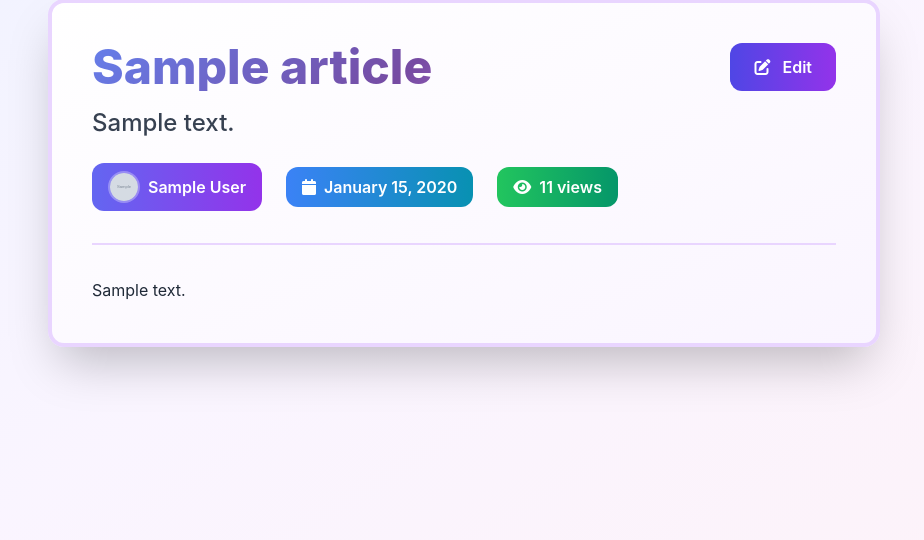
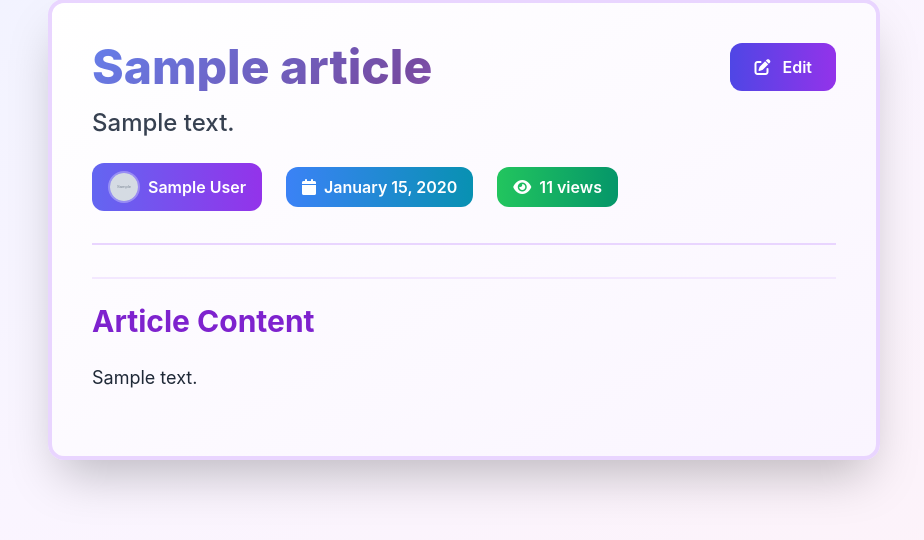
Before and after one commit to HalilIbrahimHasan/talentschat, a Flask app: a page that uses app/templates/article/view.html in a window 1280 px wide. Shown: the part 173-713 px from the top of the page, without its empty margins (176-1100 px from the left). Run offline with Flask 3, Linux system fonts and the light colour scheme; a user stored in the database is signed in; tables that the repository leaves empty hold one stand-in row (values such as "Sample post"); grey boxes marked "Sample" are stand-in pictures; some libraries are stand-ins or nearby versions.

Commit message:
All articles, videos and docs updated

```diff
--- a/app/blueprints/articles/routes.py
+++ b/app/blueprints/articles/routes.py
@@ -7,6 +7,7 @@ from app.extensions import db
 # Import Article model to ensure it's registered
 import app.models.article
 from app.services.permissions import can_view_workspace, can_manage_workspace
+from app.blueprints.articles.forms import ArticleForm
 from datetime import datetime
 
 
@@ -34,10 +35,21 @@ def list(workspace_slug):
     if not can_view_workspace(current_user, workspace):
         abort(403)
 
-    # Get published articles for all users, all articles for authors
+    # Get articles user can view:
+    # - Published articles: all users can view
+    # - Draft articles: only author or workspace managers can view
     if can_write_articles(current_user, workspace):
-        articles = Article.query.filter_by(workspace_id=workspace.id).order_by(Article.created_at.desc()).all()
+        # Authors can see all articles (their own drafts + all published)
+        from sqlalchemy import or_
+        articles = Article.query.filter(
+            Article.workspace_id == workspace.id,
+            or_(
+                Article.is_published == True,
+                Article.author_id == current_user.id
+            )
+        ).order_by(Article.created_at.desc()).all()
     else:
+        # Non-authors can only see published articles
         articles = Article.query.filter_by(workspace_id=workspace.id, is_published=True).order_by(Article.created_at.desc()).all()
 
     return render_template('article/list.html', workspace=workspace, articles=articles, can_write=can_write_articles(current_user, workspace))
@@ -56,26 +68,25 @@ def create(workspace_slug):
         flash('You do not have permission to write articles', 'error')
         return redirect(url_for('articles.list', workspace_slug=workspace_slug))
 
-    if request.method == 'POST':
-        title = request.form.get('title', '').strip()
-        content = request.form.get('content', '').strip()
-        excerpt = request.form.get('excerpt', '').strip()
-        is_published = request.form.get('is_published') == 'on'
+    form = ArticleForm()
 
-        if not title or not content:
-            flash('Title and content are required', 'error')
-            return render_template('article/create.html', workspace=workspace)
-
+    if form.validate_on_submit():
+        # Create article with workspace_id first so slug generation can check for uniqueness
         article = Article(
             workspace_id=workspace.id,
             author_id=current_user.id,
-            title=title,
-            content=content,
-            excerpt=excerpt
+            title=form.title.data.strip(),
+            content=form.content.data.strip(),
+            excerpt=form.excerpt.data.strip() if form.excerpt.data else None
         )
+        # Ensure slug is set and unique
+        if not article.slug:
+            from app.utils.ids import generate_slug
+            base_slug = generate_slug(article.title)
+            article.slug = article._make_unique_slug(base_slug)
         article.set_content_html()
 
-        if is_published:
+        if form.is_published.data:
             article.publish()
 
         db.session.add(article)
@@ -84,7 +95,7 @@ def create(workspace_slug):
         flash('Article created successfully!', 'success')
         return redirect(url_for('articles.view', workspace_slug=workspace_slug, article_slug=article.slug))
 
-    return render_template('article/create.html', workspace=workspace)
+    return render_template('article/create.html', workspace=workspace, form=form)
 
 
 @bp.route('/<article_slug>')
@@ -101,10 +112,32 @@ def view(workspace_slug, article_slug):
         slug=article_slug
     ).first_or_404()
 
-    # Check if user can view (published or author)
-    if not article.is_published and article.author_id != current_user.id:
-        if not can_manage_workspace(current_user, workspace):
-            abort(403)
+    # Check if user can view:
+    # - Published articles: all workspace members can view (no restrictions)
+    # - Draft articles: only author or workspace managers can view
+    if article.is_published:
+        # Published articles are viewable by all workspace members - no restrictions
+        pass
+    else:
+        # Draft articles: only author or workspace managers can view
+        if article.author_id != current_user.id and not can_manage_workspace(current_user, workspace):
+            flash('This article is not published yet. Only the author can view it.', 'error')
+            return redirect(url_for('articles.list', workspace_slug=workspace_slug))
+
+    # Ensure content_html is generated if missing
+    if not article.content_html and article.content:
+        article.set_content_html()
+        # If content_html is still empty after generation, something went wrong
+        # Regenerate with a simpler approach
+        if not article.content_html or not article.content_html.strip():
+            # Fallback: just wrap content in paragraph tags
+            import bleach
+            article.content_html = bleach.clean(
+                f'<p>{article.content}</p>',
+                tags=['p', 'br', 'strong', 'em', 'u', 'h1', 'h2', 'h3', 'h4', 'h5', 'h6'],
+                strip=False
+            )
+        db.session.commit()
 
     # Increment view count
     article.views_count += 1
@@ -134,25 +167,18 @@ def edit(workspace_slug, article_slug):
         flash('You do not have permission to edit this article', 'error')
         return redirect(url_for('articles.view', workspace_slug=workspace_slug, article_slug=article_slug))
 
-    if request.method == 'POST':
-        title = request.form.get('title', '').strip()
-        content = request.form.get('content', '').strip()
-        excerpt = request.form.get('excerpt', '').strip()
-        is_published = request.form.get('is_published') == 'on'
+    form = ArticleForm(obj=article)
 
-        if not title or not content:
-            flash('Title and content are required', 'error')
-            return render_template('article/edit.html', workspace=workspace, article=article)
-
-        article.title = title
-        article.content = content
-        article.excerpt = excerpt
+    if form.validate_on_submit():
+        article.title = form.title.data.strip()
+        article.content = form.content.data.strip()
+        article.excerpt = form.excerpt.data.strip() if form.excerpt.data else None
         article.set_content_html()
         article.updated_at = datetime.utcnow()
 
-        if is_published and not article.is_published:
+        if form.is_published.data and not article.is_published:
             article.publish()
-        elif not is_published:
+        elif not form.is_published.data:
             article.is_published = False
 
         db.session.commit()
@@ -160,7 +186,7 @@ def edit(workspace_slug, article_slug):
         flash('Article updated successfully!', 'success')
         return redirect(url_for('articles.view', workspace_slug=workspace_slug, article_slug=article.slug))
 
-    return render_template('article/edit.html', workspace=workspace, article=article)
+    return render_template('article/edit.html', workspace=workspace, article=article, form=form)
 
 
 @bp.route('/<article_slug>/delete', methods=['POST'])
--- a/app/templates/article/list.html
+++ b/app/templates/article/list.html
@@ -25,10 +25,16 @@
                 <div class="flex items-start justify-between mb-4">
                     <div class="flex-1">
                         <h3 class="text-xl font-bold text-gray-900 mb-3">
+                            {% if article.is_published or article.author_id == current_user.id %}
                             <a href="{{ url_for('articles.view', workspace_slug=workspace.slug, article_slug=article.slug) }}"
                                class="hover:text-purple-600 transition">
                                 {{ article.title }}
                             </a>
+                            {% else %}
+                            <span class="text-gray-500 cursor-not-allowed" title="Draft - only author can view">
+                                {{ article.title }}
+                            </span>
+                            {% endif %}
                         </h3>
                         {% if article.excerpt %}
                         <p class="text-gray-600 text-sm mb-4 leading-relaxed">{{ article.excerpt[:150] }}{% if article.excerpt|length > 150 %}...{% endif %}</p>
--- a/app/templates/article/view.html
+++ b/app/templates/article/view.html
@@ -64,17 +64,27 @@
             </div>
         </div>
 
-        <div class="prose prose-lg max-w-none text-gray-800 leading-relaxed">
-            {% if article.content_html %}
-            <div class="article-content">{{ article.content_html|safe }}</div>
+        <div class="prose prose-lg max-w-none text-gray-800 leading-relaxed py-6 border-t-2 border-purple-100 mt-6">
+            <h2 class="text-3xl font-bold text-purple-700 mb-6">Article Content</h2>
+            {% if article.content_html and article.content_html.strip() and article.content_html.strip() != '<p></p>' %}
+            <div class="article-content whitespace-pre-wrap text-lg leading-relaxed">{{ article.content_html|safe }}</div>
+            {% elif article.content and article.content.strip() %}
+            <div class="whitespace-pre-wrap text-lg leading-relaxed">{{ article.content }}</div>
             {% else %}
-            <div class="whitespace-pre-wrap text-lg">{{ article.content }}</div>
+            <div class="text-gray-500 italic p-4 bg-yellow-50 rounded-lg border border-yellow-200">
+                <i class="fas fa-exclamation-triangle mr-2"></i>No content available for this article.
+            </div>
             {% endif %}
         </div>
     </article>
 </div>
 
 <style>
+.article-content {
+    word-wrap: break-word;
+    overflow-wrap: break-word;
+    white-space: pre-wrap;
+}
 .article-content h1, .article-content h2, .article-content h3 {
     color: #4f46e5;
     font-weight: bold;
@@ -84,10 +94,15 @@
 .article-content p {
     margin-bottom: 1em;
     line-height: 1.8;
+    white-space: pre-wrap;
 }
 .article-content strong {
     color: #7c3aed;
     font-weight: 700;
 }
+.article-content br {
+    display: block;
+    margin: 0.5em 0;
+}
 </style>
 {% endblock %}
```
Also changed, not shown: app/blueprints/articles/forms.py (added, +11 -0 lines), app/blueprints/profile/routes.py (+6 -5 lines), app/models/article.py (+65 -15 lines), app/templates/article/create.html (+6 -24 lines), app/templates/article/edit.html (+6 -26 lines).
